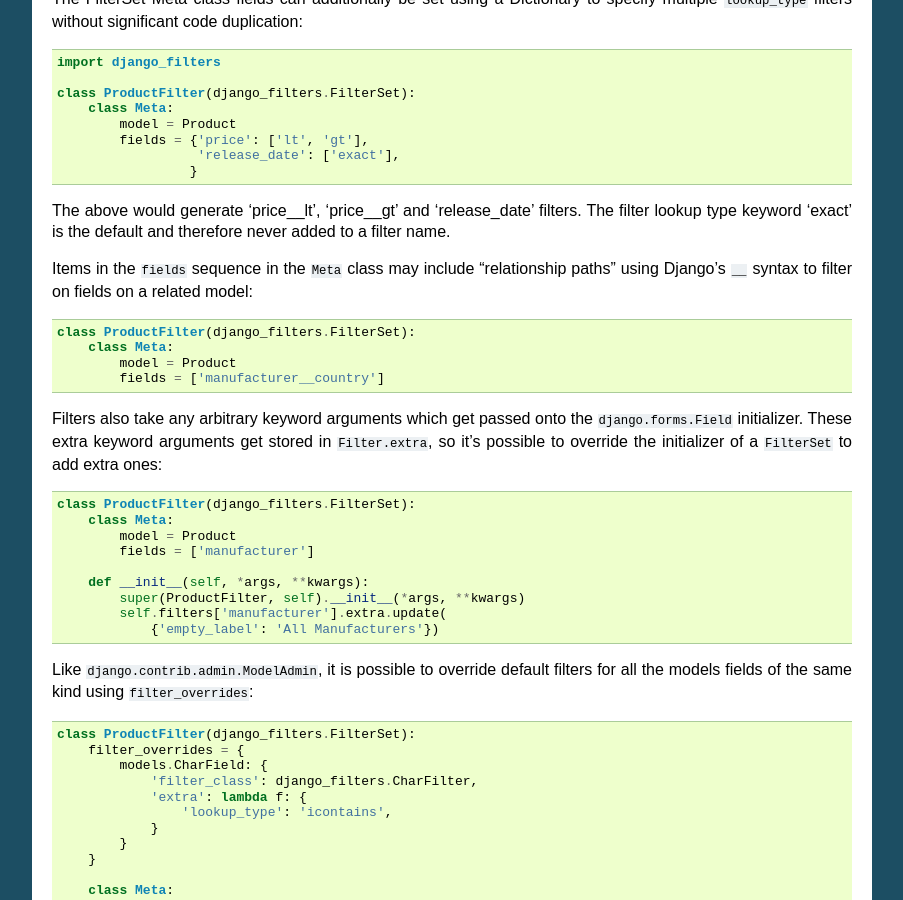
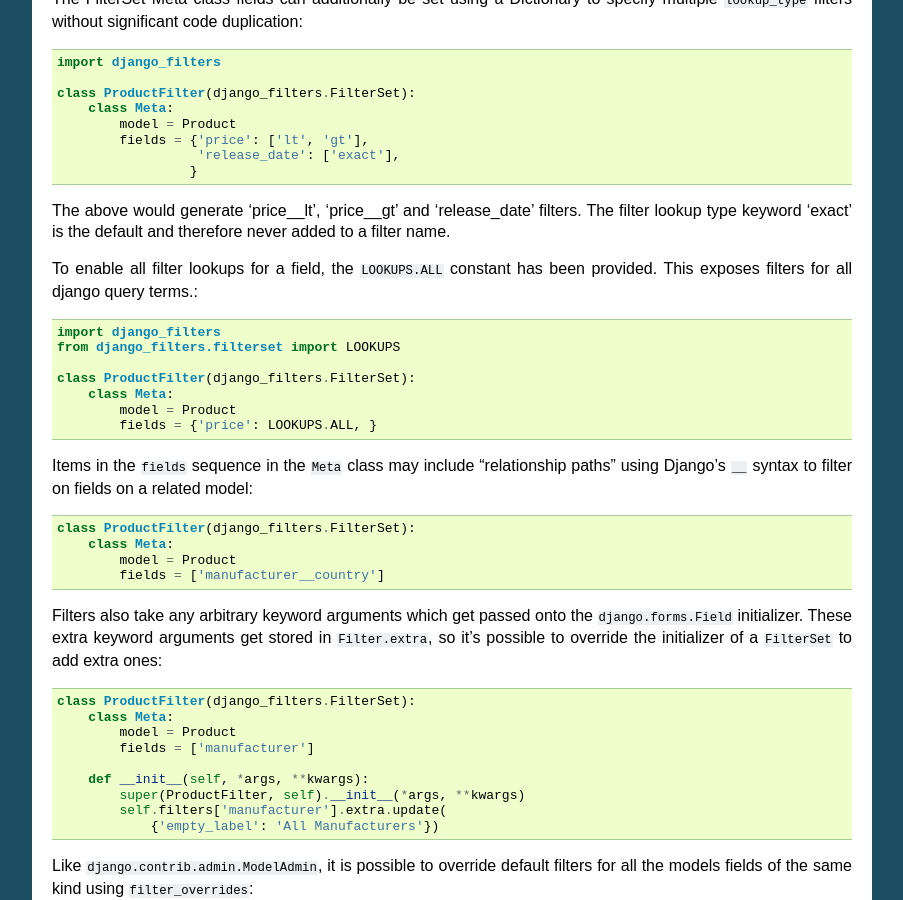
Before and after one commit to carltongibson/django-filter, a Sphinx documentation site: the page built from docs/usage.txt, in a window 1280 px wide and 900 px high, scrolled down 982 px. Shown: the whole window, without its empty margins (198-1101 px from the left). Built offline with Sphinx 7.4.7, drawn with Linux system fonts in a browser that asks for light colours.

Commit message:
Add usage documentation for LOOKUPS.ALL

```diff
--- a/docs/usage.txt
+++ b/docs/usage.txt
@@ -71,6 +71,17 @@ specify multiple ``lookup_type`` filters without significant code duplication::
 The above would generate 'price__lt', 'price__gt' and 'release_date' filters.
 The filter lookup type keyword 'exact' is the default and therefore never added
 to a filter name.
+
+To enable all filter lookups for a field, the ``LOOKUPS.ALL`` constant has been
+provided. This exposes filters for all django query terms.::
+
+    import django_filters
+    from django_filters.filterset import LOOKUPS
+
+    class ProductFilter(django_filters.FilterSet):
+        class Meta:
+            model = Product
+            fields = {'price': LOOKUPS.ALL, }
 
 Items in the ``fields`` sequence in the ``Meta`` class may include
 "relationship paths" using Django's ``__`` syntax to filter on fields on a
```
